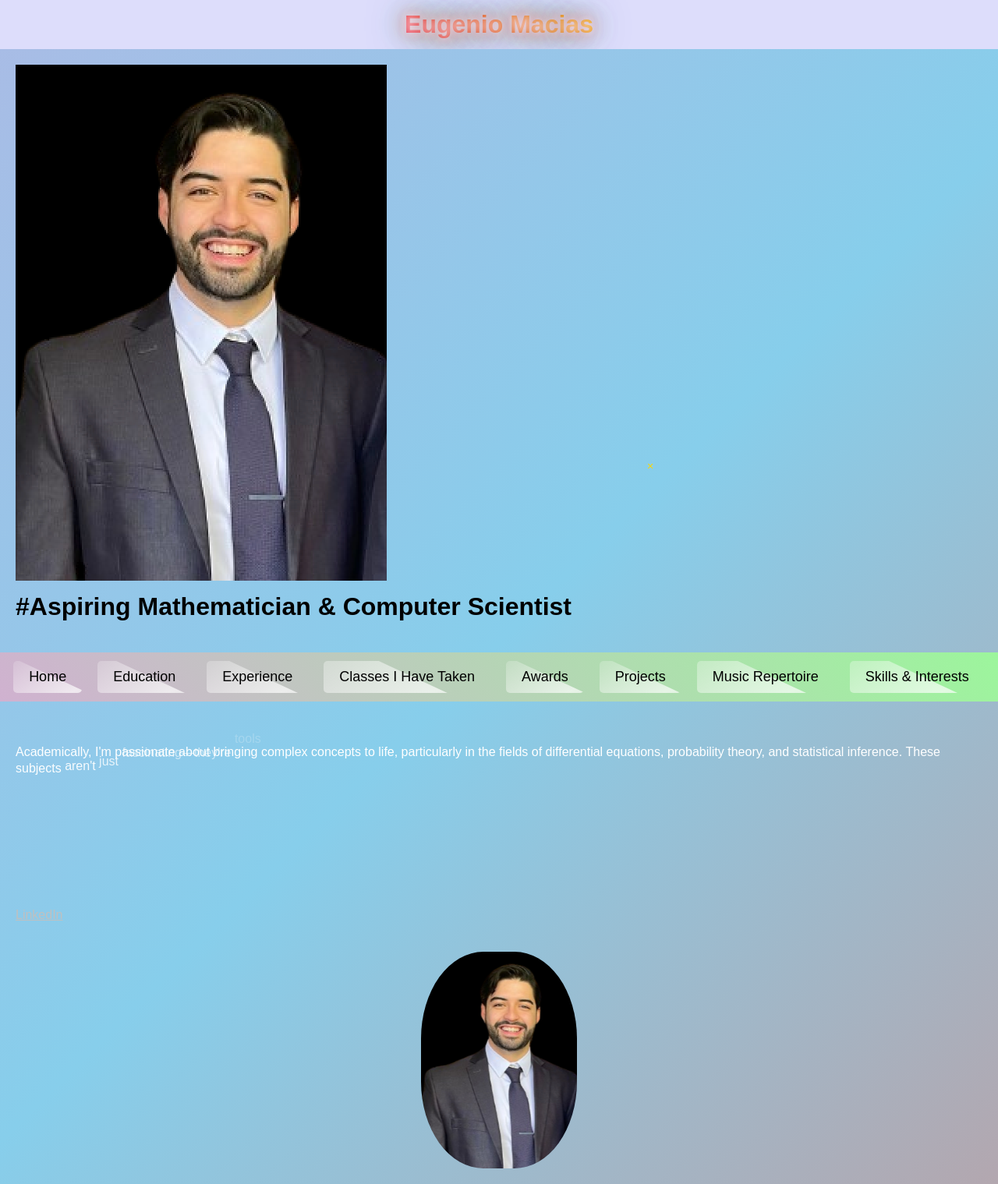
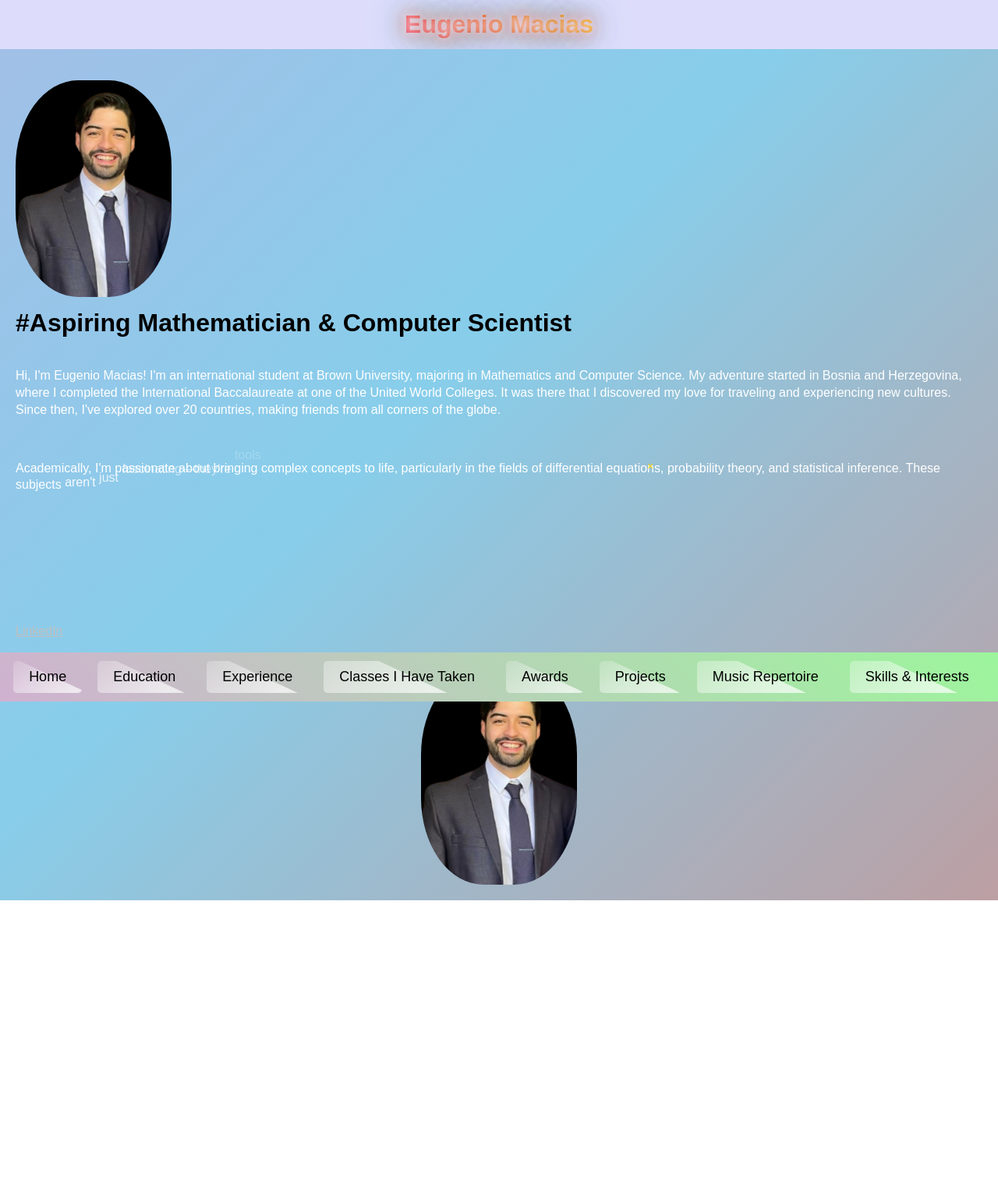
Before and after one commit to xXElGenio0203Xx/eugenio-macias.github.io, a Jekyll site: the page built from index.md, in a window 1280 px wide. Shown: the whole page at 78% size. Built offline with Jekyll 4.4.1, drawn with Linux system fonts in a browser that asks for light colours; some web fonts are replaced; after the commit the page ends 1155 px from its top, so only the background shows below that.

Commit message:
Update index.md

```diff
--- a/index.md
+++ b/index.md
@@ -3,7 +3,7 @@ layout: default
 title: Home
 ---
 
-![Profile Picture](/assets/images/gportfolio_profile_picture.png)
+![Profile Picture](/assets/images/gportfolio_profile_picture.png){: class="profile-pic" }
 # #Aspiring Mathematician & Computer Scientist
 <br>
 <p class="animated-text">Hi, I'm Eugenio Macias! I'm an international student at Brown University, majoring in Mathematics and Computer Science. My adventure started in Bosnia and Herzegovina, where I completed the International Baccalaureate at one of the United World Colleges. It was there that I discovered my love for traveling and experiencing new cultures. Since then, I've explored over 20 countries, making friends from all corners of the globe.</p>
```
